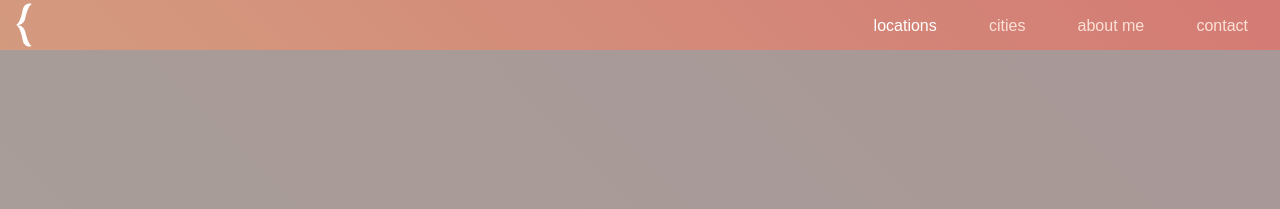
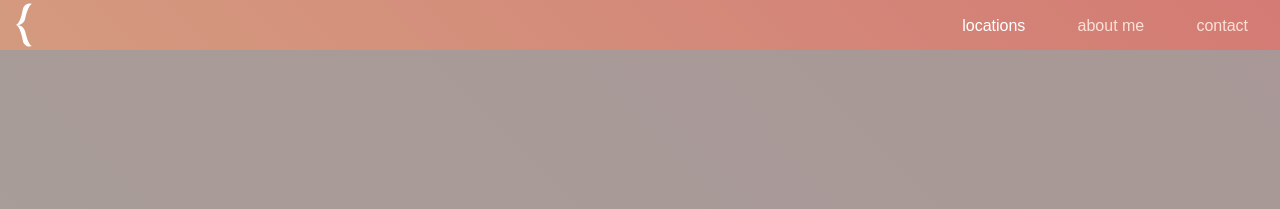
Before and after one commit to kelsiestevenson/travel-blog, a Jekyll site: the page built from index.html, in a window 1280 px wide. Shown: the top 209 px of the page. Built offline with Jekyll 4.4.1, drawn with Linux system fonts in a browser that asks for light colours; some web fonts are replaced.

Commit message:
remove cities from nav bar
i want this to be a drill in and in the future make it a drop down from location

```diff
--- a/_data/navigation.yml
+++ b/_data/navigation.yml
@@ -1,7 +1,5 @@
 - name: locations
   link: /
-- name: cities
-  link: /cities.html
 - name: about me
   link: /about.html
 - name: contact
```
